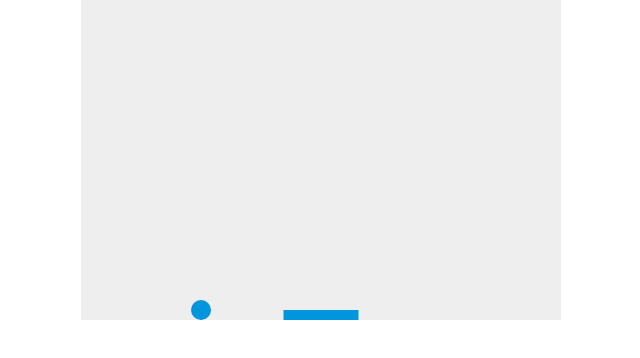
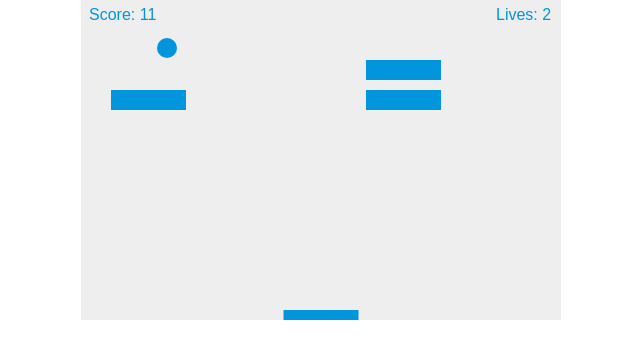
Before and after one commit to supernelis/learning-breakout-game-js, a plain HTML site: page index.html in a window 1280 px wide. Shown: the whole page, without its empty margins (319-959 px from the left). Drawn offline with Linux system fonts and the light colour scheme.

Commit message:
Game works

```diff
--- a/index.html
+++ b/index.html
@@ -1,99 +1,212 @@
 <!DOCTYPE html>
 <html>
+
 <head>
     <meta charset="utf-8" />
     <title>Gamedev Canvas Workshop</title>
     <style>
-    	* { padding: 0; margin: 0; }
-    	canvas { background: #eee; display: block; margin: 0 auto; }
+        * {
+            padding: 0;
+            margin: 0;
+        }
+
+        canvas {
+            background: #eee;
+            display: block;
+            margin: 0 auto;
+        }
     </style>
 </head>
+
 <body>
 
-<canvas id="myCanvas" width="480" height="320"></canvas>
+    <canvas height="320" id="myCanvas" width="480"></canvas>
 
     <script>
         var canvas = document.getElementById("myCanvas");
         var ctx = canvas.getContext("2d");
 
+        var score = 0;
+
         var ballRadius = 10;
 
         var paddleHeight = 10;
         var paddleWidth = 75;
-    var paddleX = (canvas.width-paddleWidth) / 2;
+        var paddleX = (canvas.width - paddleWidth) / 2;
 
-    var x = canvas.width/2;
-    var y = canvas.height-30;
+        var x = canvas.width / 2;
+        var y = canvas.height - 30;
         var dx = 2;
         var dy = -2;
 
         var rightPressed = false;
         var leftPressed = false;
 
+        /** brick wall **/
+
+        var brickRowCount = 3;
+        var brickColumnCount = 5;
+        var brickWidth = 75;
+        var brickHeight = 20;
+        var brickPadding = 10;
+        var brickOffsetTop = 30;
+        var brickOffsetLeft = 30;
+
+        // lives
+        var lives = 3;
+
+        function drawLives() {
+            ctx.font = "16px Arial";
+            ctx.fillStyle = "#0095DD";
+            ctx.fillText("Lives: " + lives, canvas.width - 65, 20);
+        }
+
+        //end lives
+
+        var bricks = [];
+        for (var c = 0; c < brickColumnCount; c++) {
+            bricks[c] = [];
+            for (var r = 0; r < brickRowCount; r++) {
+                bricks[c][r] = { x: 0, y: 0, status: 1 };
+            }
+        }
+
+        function drawBricks() {
+            for (var c = 0; c < brickColumnCount; c++) {
+                for (var r = 0; r < brickRowCount; r++) {
+                    if (bricks[c][r].status == 1) {
+                        var brickX = (c * (brickWidth + brickPadding)) + brickOffsetLeft;
+                        var brickY = (r * (brickHeight + brickPadding)) + brickOffsetTop;
+                        bricks[c][r].x = brickX;
+                        bricks[c][r].y = brickY;
+                        ctx.beginPath();
+                        ctx.rect(brickX, brickY, brickWidth, brickHeight);
+                        ctx.fillStyle = "#0095DD";
+                        ctx.fill();
+                        ctx.closePath();
+                    }
+                }
+            }
+        }
+
         document.addEventListener("keydown", keyDownHandler, false);
         document.addEventListener("keyup", keyUpHandler, false);
 
         function keyDownHandler(e) {
-        if(e.key == "Right" || e.key == "ArrowRight") {
+            if (e.key == "Right" || e.key == "ArrowRight") {
                 rightPressed = true;
-        } else if(e.key == "Left" || e.key == "ArrowLeft") {
+            } else if (e.key == "Left" || e.key == "ArrowLeft") {
                 leftPressed = true;
             }
         }
 
         function keyUpHandler(e) {
-        if(e.key == "Right" || e.key == "ArrowRight") {
+            if (e.key == "Right" || e.key == "ArrowRight") {
                 rightPressed = false;
-        } else if(e.key == "Left" || e.key == "ArrowLeft") {
+            } else if (e.key == "Left" || e.key == "ArrowLeft") {
                 leftPressed = false;
+            }
+        }
+
+        document.addEventListener("mousemove", mouseMoveHandler, false);
+
+        function mouseMoveHandler(e) {
+            var relativeX = e.clientX - canvas.offsetLeft;
+            if (relativeX > 0 && relativeX < canvas.width) {
+                paddleX = relativeX - paddleWidth / 2;
             }
         }
 
         function drawBall() {
             ctx.beginPath();
-        ctx.arc(x, y, ballRadius, 0, Math.PI*2);
+            ctx.arc(x, y, ballRadius, 0, Math.PI * 2);
             ctx.fillStyle = "#0095DD";
             ctx.fill();
             ctx.closePath();
         }
 
+        function drawScore() {
+            ctx.font = "16px Arial";
+            ctx.fillStyle = "#0095DD";
+            ctx.fillText("Score: " + score, 8, 20);
+        }
+
         function drawPaddle() {
             ctx.beginPath();
-        ctx.rect(paddleX, canvas.height-paddleHeight, paddleWidth, paddleHeight);
+            ctx.rect(paddleX, canvas.height - paddleHeight, paddleWidth, paddleHeight);
             ctx.fillStyle = "#0095DD";
             ctx.fill();
             ctx.closePath();
+        }
+
+        function collisionDetection() {
+            for (var c = 0; c < brickColumnCount; c++) {
+                for (var r = 0; r < brickRowCount; r++) {
+                    var b = bricks[c][r];
+                    if (b.status == 1) {
+                        if (x > b.x && x < b.x + brickWidth && y > b.y && y < b.y + brickHeight) {
+                            dy = -dy;
+                            b.status = 0;
+                            score++;
+                            if (score == brickRowCount * brickColumnCount) {
+                                alert("YOU WIN, CONGRATULATIONS!");
+                                document.location.reload();
+                                clearInterval(interval); // Needed for Chrome to end game
+                            }
+                        }
+                    }
+                }
+            }
         }
 
         function draw() {
             ctx.clearRect(0, 0, canvas.width, canvas.height);
             drawBall();
             drawPaddle();
+            drawScore();
+            collisionDetection();
+            drawBricks();
+            drawLives();
 
-        if(x + dx > canvas.width-ballRadius || x + dx < ballRadius) {
+            if (x + dx > canvas.width - ballRadius || x + dx < ballRadius) {
                 dx = -dx;
             }
 
-        if(y + dy < ballRadius) {
+            if (y + dy < ballRadius) {
                 dy = -dy;
-        } else if(y + dy > canvas.height-ballRadius) {
+            } else if (y + dy > canvas.height - ballRadius) {
+                if (x > paddleX && x < paddleX + paddleWidth) {
+                    dy = -dy;
+                }
+                else {
+                    lives--;
+                    if (!lives) {
                         alert("GAME OVER");
                         document.location.reload();
                         clearInterval(interval); // Needed for Chrome to end game
+                    }
+                    else {
+                        x = canvas.width / 2;
+                        y = canvas.height - 30;
+                        dx = 2;
+                        dy = -2;
+                        paddleX = (canvas.width - paddleWidth) / 2;
+                    }
+                }
             }
 
             x += dx;
             y += dy;
 
-        if(rightPressed) {
+            if (rightPressed) {
                 paddleX += 7;
-            if (paddleX + paddleWidth > canvas.width){
+                if (paddleX + paddleWidth > canvas.width) {
                     paddleX = canvas.width - paddleWidth;
                 }
             }
-        else if(leftPressed) {
+            else if (leftPressed) {
                 paddleX -= 7;
-            if (paddleX < 0){
+                if (paddleX < 0) {
                     paddleX = 0;
                 }
             }
@@ -103,4 +216,5 @@
     </script>
 
 </body>
+
 </html>
```
Also changed, not shown: README.md, 1 other file. Lines whose indentation alone changed are shown as unchanged.
